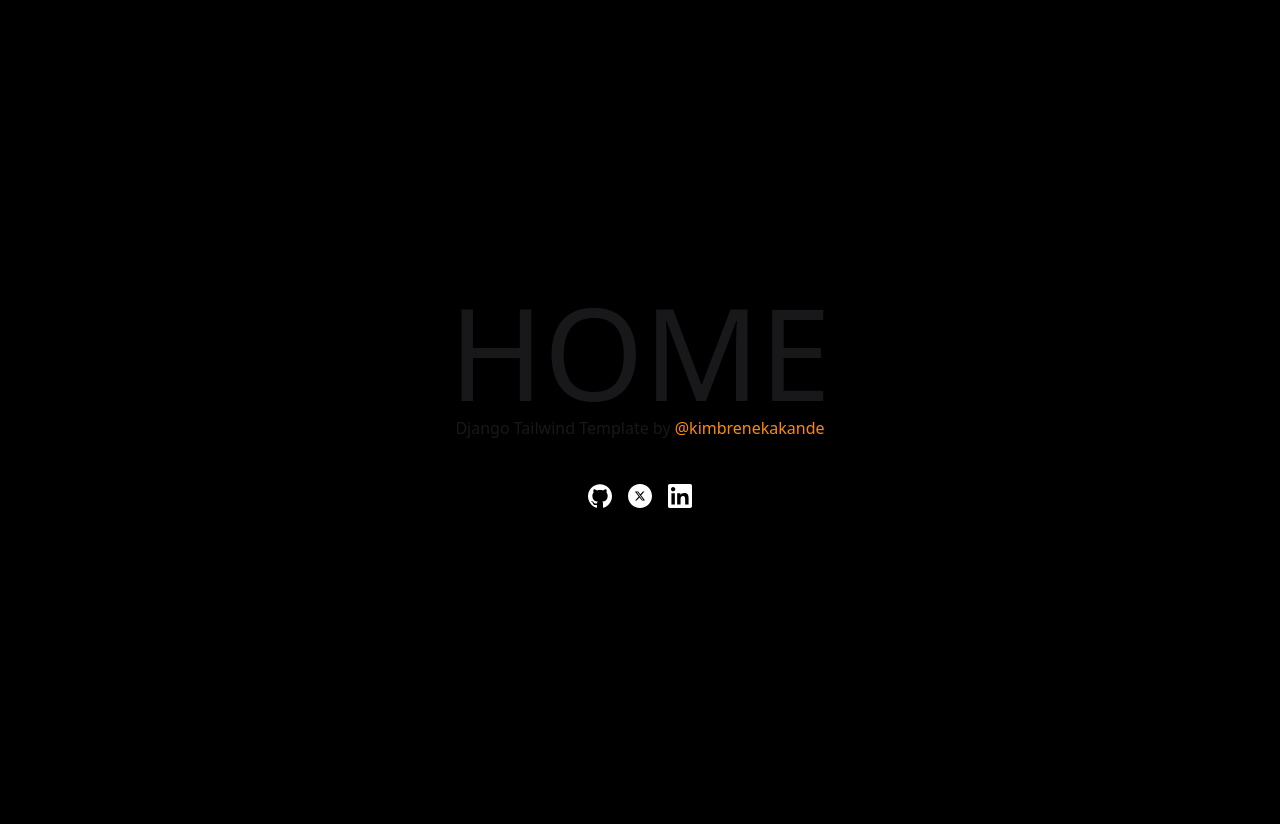
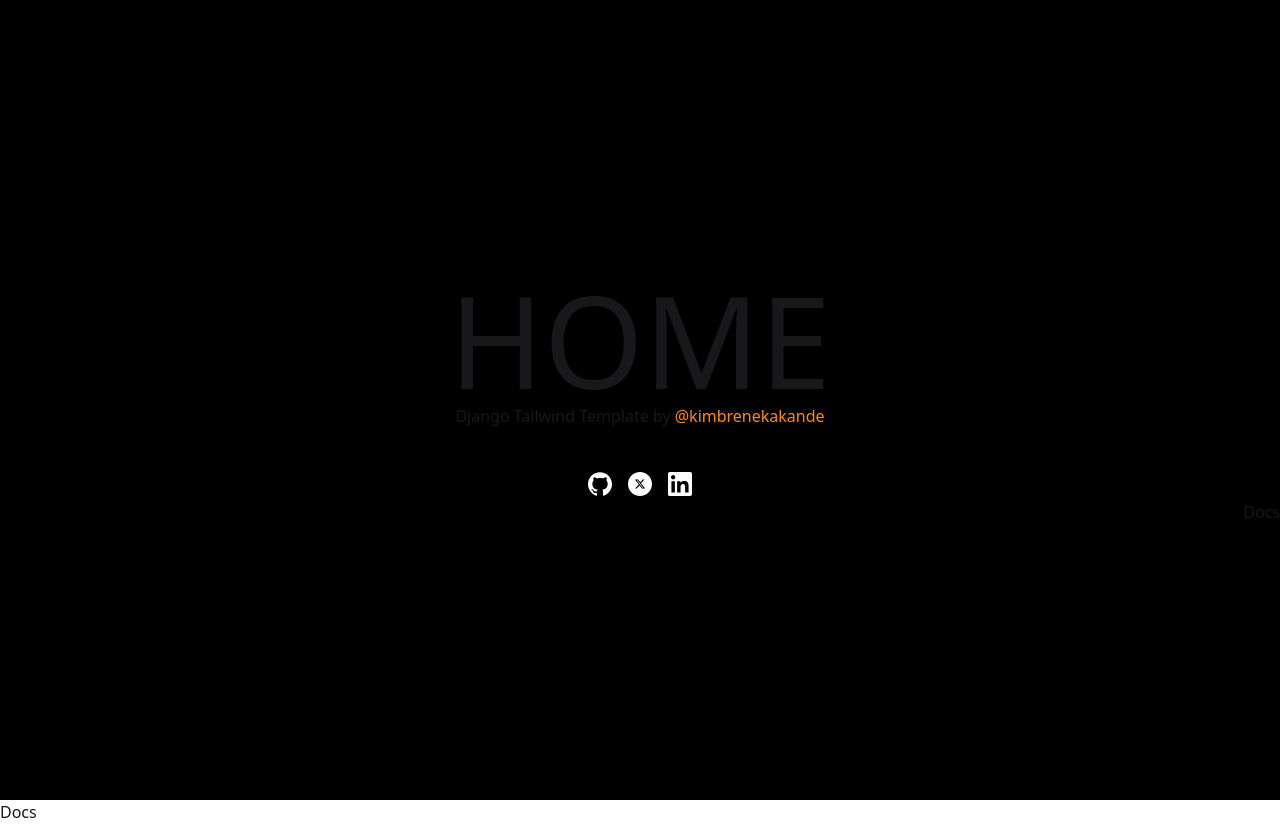
Before and after one commit to kimbrenekakande/dj-plate, a Django app: page / in a window 1280 px wide. Before the commit the page ends 508 px from the top, so only its background shows below. Run offline with Django 5.2, Linux system fonts and the light colour scheme; some libraries are stand-ins or nearby versions.

Commit message:
read + homepage upgrade

```diff
--- a/templates/home.html
+++ b/templates/home.html
@@ -3,18 +3,21 @@
 {% block content %}
 <div class="flex  flex-col items-center justify-center h-screen w-screen">
   <h1 class="text-9xl motion-preset-focus">HOME</h1>
-  <p class="motion-preset-focus">Django Tailwind Template by <span class="text-orange-400"><a href="https://github.com/kimbrenekakande">@kimbrenekakande</a></span></p>
+  <p class="motion-preset-focus">Django Tailwind Template by <span class="text-orange-400 hover:text-cyan-400"><a href="https://github.com/kimbrenekakande">@kimbrenekakande</a></span></p>
   <div class="h-8 w-full flex gap-4 items-center justify-center motion-preset-focus mt-10">
-    <a href="https://github.com/kimbrenekakande">
+    <a href="https://github.com/kimbrenekakande" target="_blank">
       <img class="h-6 w-6 hover:motion-preset-fade-lg" src="{% static 'svgs/github-white-icon.svg' %}" alt="">
     </a>
-    <a href="https://x.com/kimbrenekakande">
+    <a href="https://x.com/kimbrenekakande" target="_blank">
       <img class="h-6 w-6 hover:motion-preset-fade-lg" src="{% static 'svgs/x-social-media-white-round-icon.svg' %}" alt="">
     </a>
-    <a href="https://www.linkedin.com/in/kimbrene-kakande-939574143/">
-      <img class="h-6 w-6 hover:motion-preset-fade-lg" src="{% static 'svgs/linkedin-app-white-icon.svg' %}" alt="">
+    <a href="https://www.linkedin.com/in/kimbrene-kakande-939574143/" target="_blank">
+      <img class="h-6 w-6 hover:motion-preset-fade-lg text-red-600" src="{% static 'svgs/linkedin-app-white-icon.svg' %}" alt="">
     </a>
   </div>
+  <a href="{% url 'home' %}" class="motion-preset-focus place-self-end">Docs</a>
 </div>
+<a href="{% url 'home' %}" class="motion-preset-focus place-self-end">Docs</a>
+
 
 {% endblock %}
--- a/theme/static/css/dist/styles.css
+++ b/theme/static/css/dist/styles.css
@@ -8,8 +8,11 @@
     --font-serif: ui-serif, Georgia, Cambria, "Times New Roman", Times, serif;
     --font-mono: ui-monospace, SFMono-Regular, Menlo, Monaco, Consolas, "Liberation Mono",
       "Courier New", monospace;
+    --color-red-600: oklch(57.7% 0.245 27.325);
     --color-red-700: oklch(50.5% 0.213 27.518);
     --color-orange-400: oklch(75% 0.183 55.934);
+    --color-amber-400: oklch(82.8% 0.189 84.429);
+    --color-cyan-400: oklch(78.9% 0.154 211.53);
     --color-gray-50: oklch(98.5% 0.002 247.839);
     --color-black: #000;
     --spacing: 0.25rem;
@@ -442,10 +445,16 @@
   .gap-6 {
     gap: calc(var(--spacing) * 6);
   }
+  .place-self-end {
+    place-self: end;
+  }
   .alert-info {
     border-color: var(--color-info);
     color: var(--color-info-content);
     --alert-color: var(--color-info);
+  }
+  .bg-amber-400 {
+    background-color: var(--color-amber-400);
   }
   .bg-black {
     background-color: var(--color-black);
@@ -455,6 +464,15 @@
   }
   .bg-red-700 {
     background-color: var(--color-red-700);
+  }
+  .fill-accent {
+    fill: var(--color-accent);
+  }
+  .fill-red-600 {
+    fill: var(--color-red-600);
+  }
+  .align-bottom {
+    vertical-align: bottom;
   }
   .font-serif {
     font-family: var(--font-serif);
@@ -481,6 +499,9 @@
   .text-orange-400 {
     color: var(--color-orange-400);
   }
+  .text-red-600 {
+    color: var(--color-red-600);
+  }
   @media (hover: hover) {
     .hover\:motion-preset-focus:hover {
       --motion-origin-blur: 5px;
@@ -504,6 +525,11 @@
       --motion-duration: 800ms;
       --motion-opacity-in-animation: motion-opacity-in calc(var(--motion-opacity-duration, var(--motion-duration)) * var(--motion-opacity-perceptual-duration-multiplier, var(--motion-perceptual-duration-multiplier))) var(--motion-opacity-timing, var(--motion-timing)) var(--motion-opacity-delay, var(--motion-delay)) both;
       animation: var(--motion-scale-in-animation), var(--motion-translate-in-animation), var(--motion-rotate-in-animation), var(--motion-filter-in-animation), var(--motion-opacity-in-animation), var(--motion-background-color-in-animation), var(--motion-text-color-in-animation), var(--motion-scale-loop-animation), var(--motion-translate-loop-animation), var(--motion-rotate-loop-animation), var(--motion-filter-loop-animation), var(--motion-opacity-loop-animation), var(--motion-background-color-loop-animation), var(--motion-text-color-loop-animation);
+    }
+  }
+  @media (hover: hover) {
+    .hover\:text-cyan-400:hover {
+      color: var(--color-cyan-400);
     }
   }
 }
```
Also changed, not shown: README.md (added).
